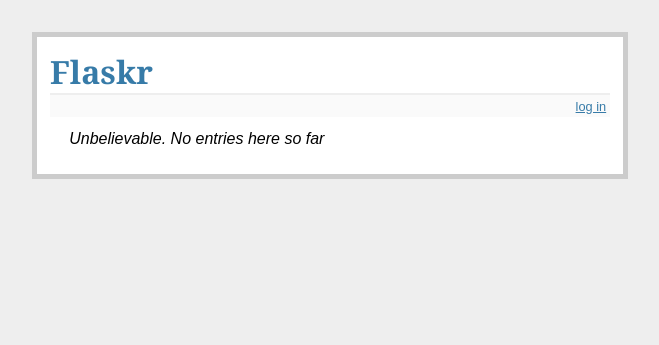
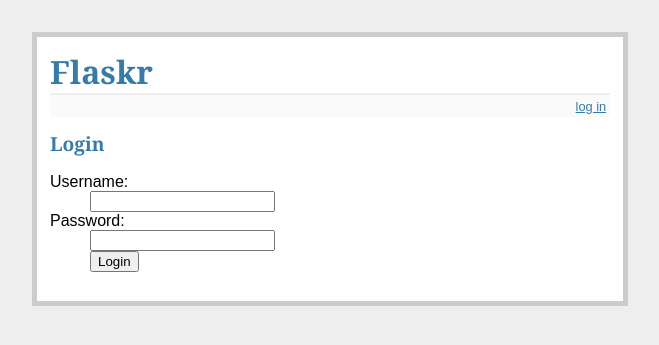
Before and after one commit to theodox/powertail, a Flask app: page /login in a window 1280 px wide. Shown: the top 345 px of the page, without its empty margins (310-969 px from the left). Run offline with Flask 2, Linux system fonts and the light colour scheme.

Commit message:
fixed login screen. Whole thing works according to tutorial now

```diff
--- a/templates/login.html
+++ b/templates/login.html
@@ -1,21 +1,14 @@
 {% extends "layout.html" %}
 {% block body %}
-  {% if session.logged_in %}
-    <form action="{{ url_for('add_entry') }}" method=post class=add-entry>
-      <dl>
-        <dt>Title:
-        <dd><input type=text size=30 name=title>
-        <dt>Text:
-        <dd><textarea name=text rows=5 cols=40></textarea>
-        <dd><input type=submit value=Share>
-      </dl>
-    </form>
-  {% endif %}
-  <ul class=entries>
-  {% for entry in entries %}
-    <li><h2>{{ entry.title }}</h2>{{ entry.text|safe }}
-  {% else %}
-    <li><em>Unbelievable.  No entries here so far</em>
-  {% endfor %}
-  </ul>
+  <h2>Login</h2>
+  {% if error %}<p class=error><strong>Error:</strong> {{ error }}{% endif %}
+  <form action="{{ url_for('login') }}" method=post>
+    <dl>
+      <dt>Username:
+      <dd><input type=text name=username>
+      <dt>Password:
+      <dd><input type=password name=password>
+      <dd><input type=submit value=Login>
+    </dl>
+  </form>
 {% endblock %}
```
